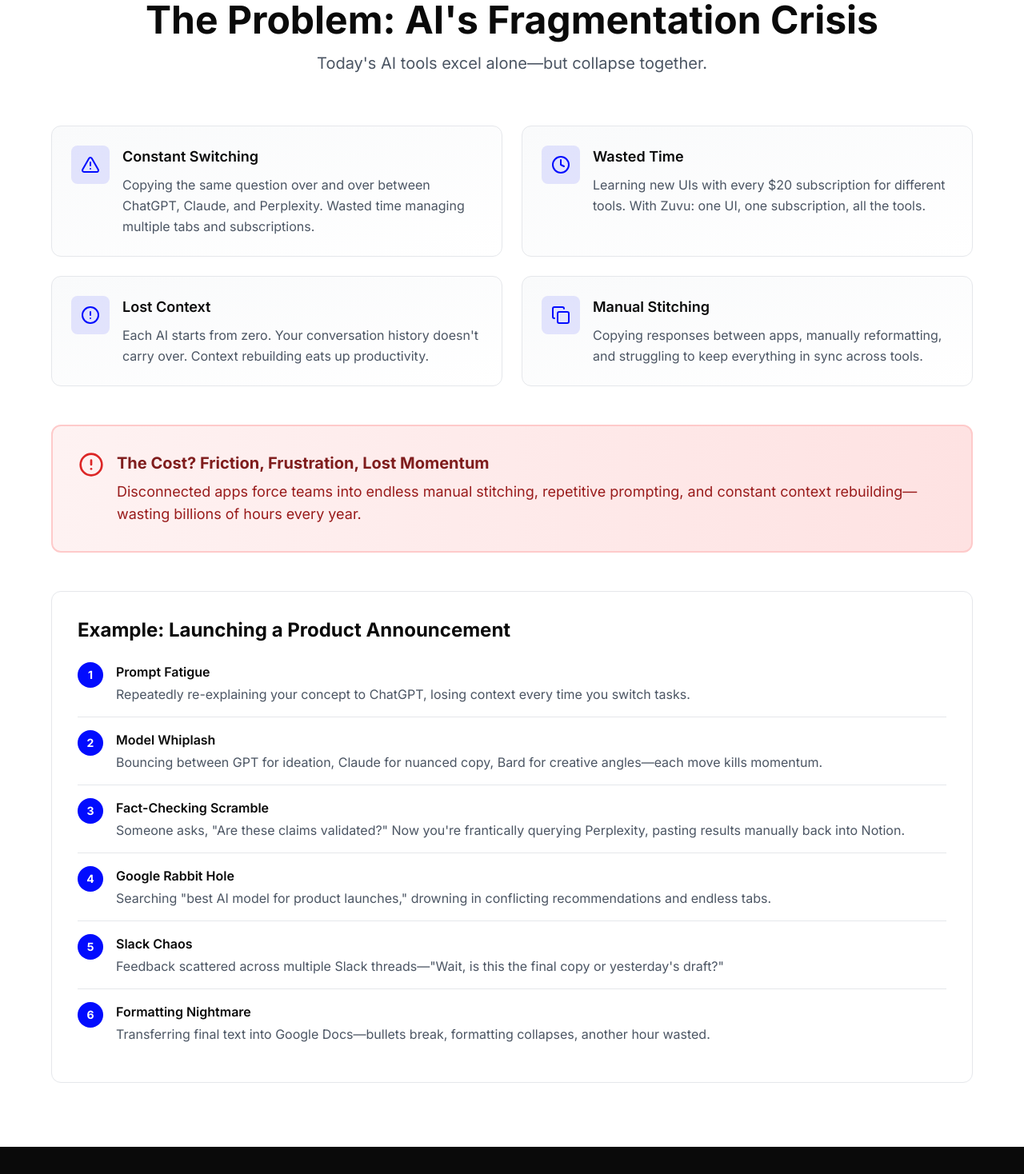
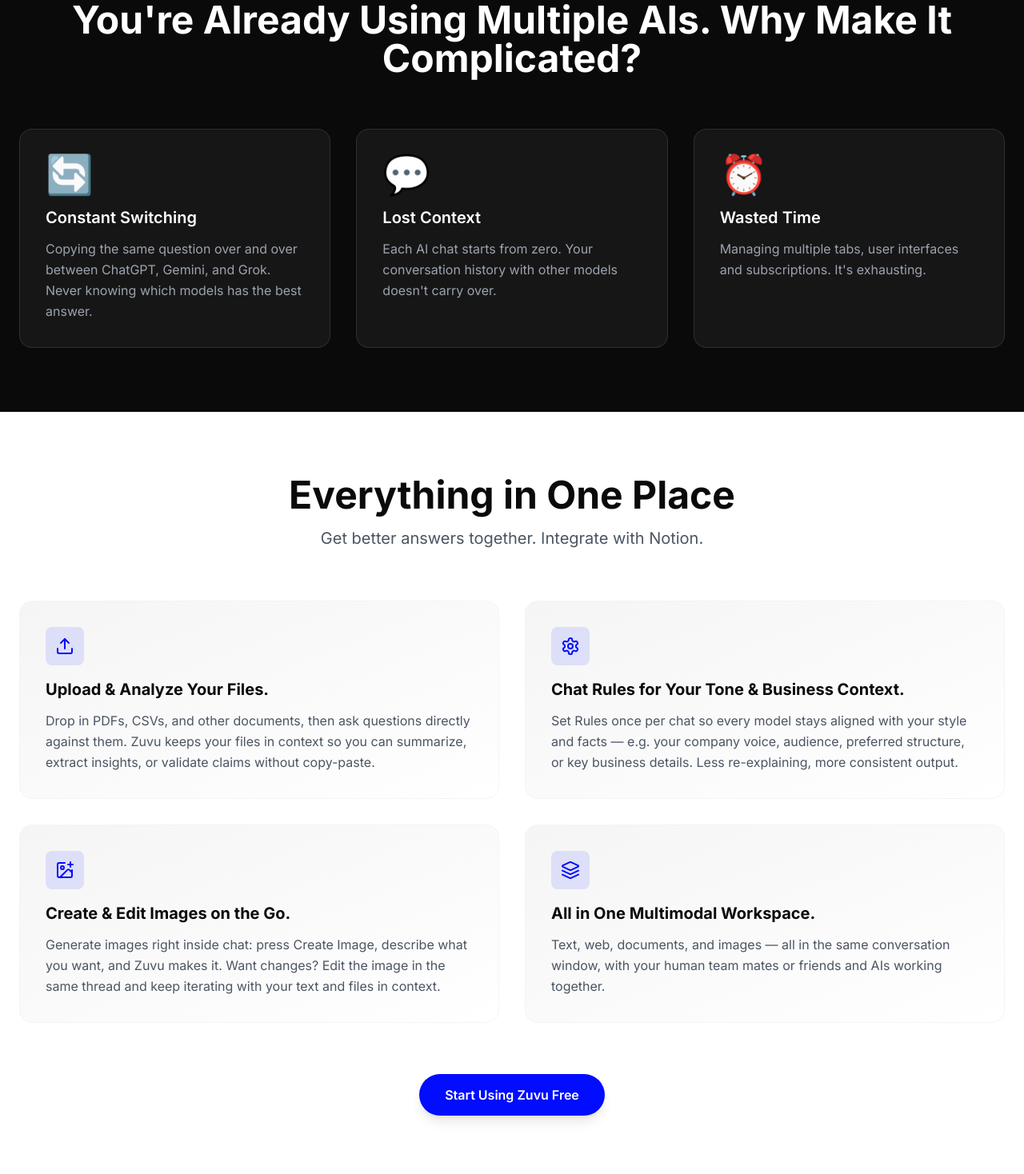
Before and after one commit to danraidev/zuvulanding, a React (Vite) app: page / in a window 1280 px wide. Shown: the part 825-2293 px from the top of the page at 80% size. Built offline with nearby package versions, Linux system fonts and the light colour scheme.

Commit message:
Updated App.tsx

```diff
--- a/src/App.tsx
+++ b/src/App.tsx
@@ -1,7 +1,6 @@
 import { useState } from 'react';
 import Header from './components/Header';
 import Hero from './components/Hero';
-import Problem from './components/Problem';
 import WhyZuvu from './components/WhyZuvu';
 import Solution from './components/Solution';
 import Compare from './components/Compare';
@@ -24,7 +23,6 @@ function App() {
           <Header onTryFree={() => setShowChat(true)} />
           <main>
             <Hero onTryFree={() => setShowChat(true)} />
-            <Problem />
             <WhyZuvu />
             <Solution />
             <Compare />
--- a/src/components/Compare.tsx
+++ b/src/components/Compare.tsx
@@ -7,19 +7,19 @@ export default function Compare() {
       { feature: 'Copy-paste between tools', has: true },
       { feature: 'Remember which AI said what', has: true },
       { feature: 'Pay for multiple subscriptions', has: true },
-      { feature: 'Side-by-side comparison', has: false },
+      { feature: 'Build upon AI outputs', has: false },
       { feature: 'Single unified interface', has: false },
-      { feature: 'Instant answer synthesis', has: false },
+      { feature: 'Real AI collaboration', has: false },
       { feature: 'Save hours every week', has: false },
     ],
     zuvu: [
       { feature: 'One simple interface', has: true },
-      { feature: 'Automatic answer aggregation', has: true },
+      { feature: 'Real-time AI collaboration', has: true },
       { feature: 'Clear AI attribution', has: true },
       { feature: 'Single affordable plan', has: true },
-      { feature: 'Side-by-side comparison', has: true },
+      { feature: 'Build upon AI outputs', has: true },
       { feature: 'Single unified interface', has: true },
-      { feature: 'Instant answer synthesis', has: true },
+      { feature: 'Real AI collaboration', has: true },
       { feature: 'Save hours every week', has: true },
     ],
   };
--- a/src/components/HowItWorks.tsx
+++ b/src/components/HowItWorks.tsx
@@ -16,8 +16,8 @@ export default function HowItWorks() {
     },
     {
       icon: CheckCircle2,
-      title: 'Compare answers side-by-side.',
-      description: 'Review all responses side-by-side, compare insights, and pick the best answer for your needs.',
+      title: 'Build upon AI outputs.',
+      description: 'Iterate with different AIs, refine responses, and get better answers by having them collaborate and build on each other\'s insights.',
       step: '03',
     },
   ];
--- a/src/components/Problem.tsx
+++ /dev/null
@@ -1,97 +0,0 @@
-import { AlertCircle, Copy, Clock, AlertTriangle } from 'lucide-react';
-
-export default function Problem() {
-  const problems = [
-    {
-      icon: AlertTriangle,
-      title: 'Constant Switching',
-      description: 'Copying the same question over and over between ChatGPT, Claude, and Perplexity. Wasted time managing multiple tabs and subscriptions.',
-    },
-    {
-      icon: Clock,
-      title: 'Wasted Time',
-      description: 'Learning new UIs with every $20 subscription for different tools. With Zuvu: one UI, one subscription, all the tools.',
-    },
-    {
-      icon: AlertCircle,
-      title: 'Lost Context',
-      description: 'Each AI starts from zero. Your conversation history doesn\'t carry over. Context rebuilding eats up productivity.',
-    },
-    {
-      icon: Copy,
-      title: 'Manual Stitching',
-      description: 'Copying responses between apps, manually reformatting, and struggling to keep everything in sync across tools.',
-    },
-  ];
-
-  return (
-    <section className="py-20 px-6 bg-white">
-      <div className="max-w-6xl mx-auto">
-        <div className="text-center mb-16">
-          <h2 className="text-4xl lg:text-5xl font-bold text-[#0a0a0a] mb-4">
-            The Problem: AI's Fragmentation Crisis
-          </h2>
-          <p className="text-xl text-gray-600">
-            Today's AI tools excel alone—but collapse together.
-          </p>
-        </div>
-
-        <div className="grid md:grid-cols-2 gap-6 mb-12">
-          {problems.map((problem, index) => {
-            const Icon = problem.icon;
-            return (
-              <div key={index} className="bg-gradient-to-br from-gray-50 to-white rounded-xl border border-gray-200 p-6 hover:shadow-lg transition-all duration-200">
-                <div className="flex items-start gap-4">
-                  <div className="w-12 h-12 rounded-lg bg-[#020CFE] bg-opacity-10 flex items-center justify-center flex-shrink-0">
-                    <Icon className="text-[#020CFE]" size={24} />
-                  </div>
-                  <div>
-                    <h3 className="text-lg font-semibold text-[#0a0a0a] mb-2">{problem.title}</h3>
-                    <p className="text-gray-600 leading-relaxed">{problem.description}</p>
-                  </div>
-                </div>
-              </div>
-            );
-          })}
-        </div>
-
-        <div className="bg-gradient-to-r from-red-50 to-red-100 rounded-xl border-2 border-red-200 p-8">
-          <div className="flex items-start gap-4">
-            <AlertCircle className="text-red-600 flex-shrink-0" size={32} />
-            <div>
-              <h3 className="text-xl font-bold text-red-900 mb-2">The Cost? Friction, Frustration, Lost Momentum</h3>
-              <p className="text-lg text-red-800">
-                Disconnected apps force teams into endless manual stitching, repetitive prompting, and constant context rebuilding—wasting billions of hours every year.
-              </p>
-            </div>
-          </div>
-        </div>
-
-        <div className="mt-12 bg-white rounded-xl border border-gray-200 p-8">
-          <h3 className="text-2xl font-bold text-[#0a0a0a] mb-6">Example: Launching a Product Announcement</h3>
-
-          <div className="space-y-4">
-            {[
-              { title: 'Prompt Fatigue', desc: 'Repeatedly re-explaining your concept to ChatGPT, losing context every time you switch tasks.' },
-              { title: 'Model Whiplash', desc: 'Bouncing between GPT for ideation, Claude for nuanced copy, Bard for creative angles—each move kills momentum.' },
-              { title: 'Fact-Checking Scramble', desc: 'Someone asks, "Are these claims validated?" Now you\'re frantically querying Perplexity, pasting results manually back into Notion.' },
-              { title: 'Google Rabbit Hole', desc: 'Searching "best AI model for product launches," drowning in conflicting recommendations and endless tabs.' },
-              { title: 'Slack Chaos', desc: 'Feedback scattered across multiple Slack threads—"Wait, is this the final copy or yesterday\'s draft?"' },
-              { title: 'Formatting Nightmare', desc: 'Transferring final text into Google Docs—bullets break, formatting collapses, another hour wasted.' },
-            ].map((item, index) => (
-              <div key={index} className="flex gap-4 pb-4 border-b border-gray-200 last:border-b-0">
-                <div className="w-8 h-8 rounded-full bg-[#020CFE] text-white flex items-center justify-center flex-shrink-0 text-sm font-bold">
-                  {index + 1}
-                </div>
-                <div>
-                  <h4 className="font-semibold text-[#0a0a0a] mb-1">{item.title}</h4>
-                  <p className="text-gray-600">{item.desc}</p>
-                </div>
-              </div>
-            ))}
-          </div>
-        </div>
-      </div>
-    </section>
-  );
-}
--- a/src/components/Solution.tsx
+++ b/src/components/Solution.tsx
@@ -1,21 +1,26 @@
-import { PenTool, BookOpen, Search } from 'lucide-react';
+import { Upload, Settings, ImagePlus, Layers } from 'lucide-react';
 
 export default function Solution() {
-  const useCases = [
+  const features = [
     {
-      icon: PenTool,
-      title: 'Write Better',
-      description: 'Compare writing styles from different AIs. See how Claude drafts an email vs. how Gemini makes it creative. Pick or combine the best parts.',
+      icon: Upload,
+      title: 'Upload & Analyze Your Files.',
+      description: 'Drop in PDFs, CSVs, and other documents, then ask questions directly against them. Zuvu keeps your files in context so you can summarize, extract insights, or validate claims without copy-paste.',
     },
     {
-      icon: BookOpen,
-      title: 'Learn Anything',
-      description: 'Learning code or history? Different AIs explain concepts differently. Compare teaching styles to find what clicks for you.',
+      icon: Settings,
+      title: 'Chat Rules for Your Tone & Business Context.',
+      description: 'Set Rules once per chat so every model stays aligned with your style and facts — e.g. your company voice, audience, preferred structure, or key business details. Less re-explaining, more consistent output.',
     },
     {
-      icon: Search,
-      title: 'Research & Get Answers',
-      description: 'Get accurate answers, verified by multiple AIs. Compare sources from Perplexity and analysis from Claude to find the truth.',
+      icon: ImagePlus,
+      title: 'Create & Edit Images on the Go.',
+      description: 'Generate images right inside chat: press Create Image, describe what you want, and Zuvu makes it. Want changes? Edit the image in the same thread and keep iterating with your text and files in context.',
+    },
+    {
+      icon: Layers,
+      title: 'All in One Multimodal Workspace.',
+      description: 'Text, web, documents, and images — all in the same conversation window, with your human team mates or friends and AIs working together.',
     },
   ];
 
@@ -24,16 +29,16 @@ export default function Solution() {
       <div className="max-w-7xl mx-auto">
         <div className="text-center mb-16">
           <h2 className="text-4xl lg:text-5xl font-bold text-[#0a0a0a] mb-4">
-            Built for Real Work
+            Everything in One Place
           </h2>
           <p className="text-xl text-gray-600 max-w-3xl mx-auto">
-            Whether you're creating, learning, or researching, Zuvu adapts to how you work.
+            Get better answers together. Integrate with Notion.
           </p>
         </div>
 
-        <div className="grid md:grid-cols-3 gap-8">
-          {useCases.map((useCase, index) => {
-            const Icon = useCase.icon;
+        <div className="grid md:grid-cols-2 gap-8">
+          {features.map((feature, index) => {
+            const Icon = feature.icon;
             return (
               <div
                 key={index}
@@ -44,11 +49,11 @@ export default function Solution() {
                     <Icon className="text-[#020CFE]" size={24} />
                   </div>
                 </div>
-                <h3 className="text-2xl font-bold text-[#0a0a0a] mb-3">
-                  {useCase.title}
+                <h3 className="text-xl font-bold text-[#0a0a0a] mb-3">
+                  {feature.title}
                 </h3>
-                <p className="text-gray-600 leading-relaxed text-lg">
-                  {useCase.description}
+                <p className="text-gray-600 leading-relaxed">
+                  {feature.description}
                 </p>
               </div>
             );
--- a/src/components/WhyZuvu.tsx
+++ b/src/components/WhyZuvu.tsx
@@ -3,17 +3,17 @@ export default function WhyZuvu() {
     {
       emoji: '🔄',
       title: 'Constant Switching',
-      description: 'Copying the same question over and over between ChatGPT, Claude, and Perplexity.',
+      description: 'Copying the same question over and over between ChatGPT, Gemini, and Grok. Never knowing which models has the best answer.',
     },
     {
       emoji: '💬',
       title: 'Lost Context',
-      description: 'Each AI starts from zero. Your conversation history doesn\'t carry over.',
+      description: 'Each AI chat starts from zero. Your conversation history with other models doesn\'t carry over.',
     },
     {
       emoji: '⏰',
       title: 'Wasted Time',
-      description: 'Managing multiple tabs and subscriptions. It\'s exhausting.',
+      description: 'Managing multiple tabs, user interfaces and subscriptions. It\'s exhausting.',
     },
   ];
 
```
